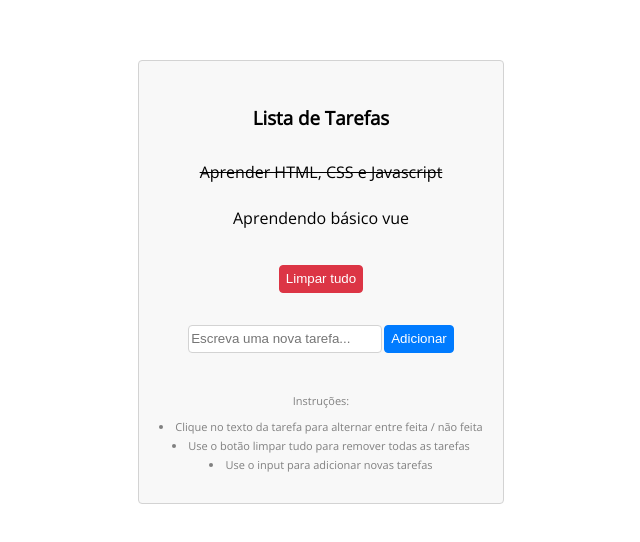
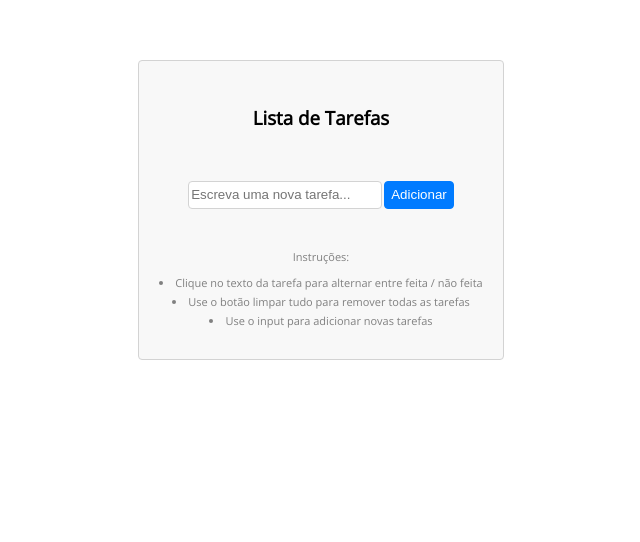
Before and after one commit to jhoemauricio/Lista-tarefas-VueJs, a plain HTML site: page index.html in a window 1280 px wide. Shown: the whole page, without its empty margins (319-959 px from the left). Drawn offline with nearby package versions, Linux system fonts and the light colour scheme.

Commit message:
diretivas no botao limpar

```diff
--- a/index.html
+++ b/index.html
@@ -24,12 +24,13 @@
                     <div
                         v-for="todo in todos"
                         class="single-todo"
-                        :class="{ done : todo.done }">
+                        :class="{ done : todo.done }"
+                        @click="todo.done = !todo.done">
                         <p> {{ todo.text }} </p>
                     </div>
                 </div>
 
-                <button class="clear">Limpar tudo</button>
+                <button class="clear" @click="todos=[]" v-if="todos.length">Limpar tudo</button>
 
                 <!--O que for escrito será levado para a propriedade text-->
                 <input type="text" placeholder="Escreva uma nova tarefa..." v-model="newTodo.text">
--- a/scripts.js
+++ b/scripts.js
@@ -1,17 +1,17 @@
 
 //cria um array com as propriedades
-var todos = [
-    {
-        text: 'Aprender HTML, CSS e Javascript',
-        //propriedade true para listar feito e nao feito
-        //true = feito
-        done: true
-    },
-    {
-        text: 'Aprendendo básico vue',
-        done: false
-    }
-];
+// var todos = [
+//     {
+//         text: 'Aprender HTML, CSS e Javascript',
+//         //propriedade true para listar feito e nao feito
+//         //true = feito
+//         done: true
+//     },
+//     {
+//         text: 'Aprendendo básico vue',
+//         done: false
+//     }
+// ];
 
 //constante com a lógica da aplicação
 const todosApp = {
@@ -21,7 +21,7 @@ const todosApp = {
         //retorna um objeto
         return {
             //dados da variavel global
-            todos: window.todos,
+            todos: [],
 
             //nova propriedade para adicionar nova tarefa
             newTodo: {
```
Also changed, not shown: 1 other file.
